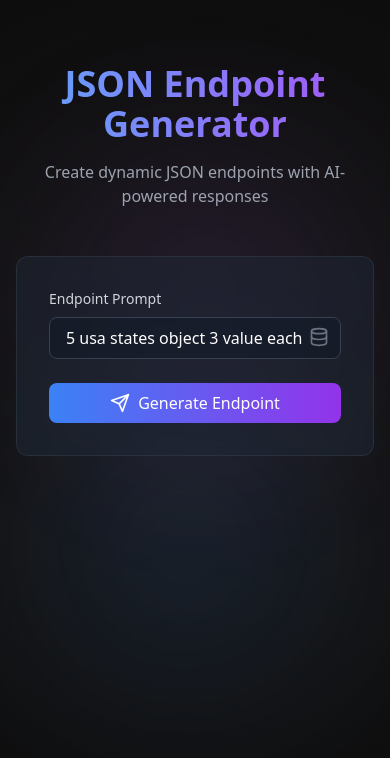
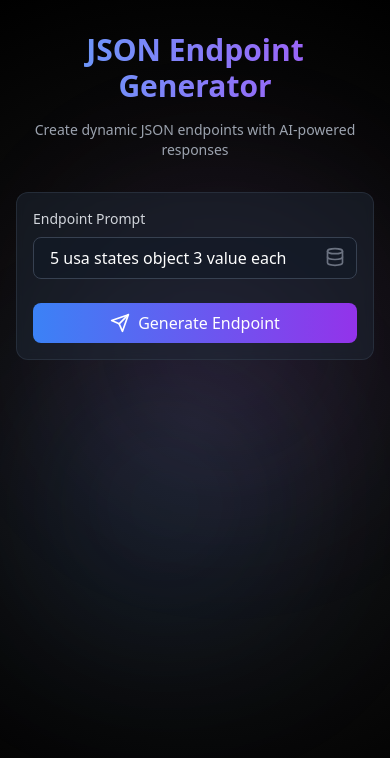
Before and after one commit to akshatshukla13/mockJSONApiAi, a React (Vite) app in the folder client/: page / in a window 390 px wide. Shown: the top 758 px of the page. Built offline with nearby package versions, Linux system fonts and the light colour scheme.

Commit message:
slight ui fixes App.jsx

```diff
--- a/client/src/App.jsx
+++ b/client/src/App.jsx
@@ -24,7 +24,6 @@ function App() {
     setError(null);
 
     try {
-      // Send the request to create the endpoint
       const createRes = await fetch('https://json-api-ai-kappa.vercel.app/create/', {
         method: 'POST',
         headers: {
@@ -38,12 +37,10 @@ function App() {
       if (!createRes.ok) throw new Error('Failed to create endpoint');
 
       const data = await createRes.json();
-
-      // Extract the key from the response and create the endpoint URL
       const key = data.data.key;
       const apiUrl = `https://json-api-ai-kappa.vercel.app/api/${key}`;
 
-      setResponse(apiUrl); // Save the URL to state
+      setResponse(apiUrl);
     } catch (err) {
       setError(err instanceof Error ? err.message : 'An error occurred');
     } finally {
@@ -52,23 +49,23 @@ function App() {
   };
 
   return (
-    <div className="min-h-screen bg-gray-900 text-white relative overflow-hidden">
-      <div className="absolute top-[-50%] left-[-50%] w-[200%] h-[200%] bg-[radial-gradient(circle_at_center,_#1a1a1a_0%,_#000_100%)]"></div>
-      <div className="absolute top-0 left-0 w-full h-full">
-        <div className="absolute top-[20%] left-[20%] w-64 h-64 bg-purple-500/20 rounded-full filter blur-[100px] animate-pulse"></div>
-        <div className="absolute bottom-[20%] right-[20%] w-64 h-64 bg-blue-500/20 rounded-full filter blur-[100px] animate-pulse delay-1000"></div>
+    <div className="min-h-screen bg-gray-900 text-white relative">
+      <div className="fixed inset-0 bg-[radial-gradient(circle_at_center,_#1a1a1a_0%,_#000_100%)]"></div>
+      <div className="fixed inset-0">
+        <div className="absolute top-1/4 left-1/4 w-64 h-64 bg-purple-500/20 rounded-full filter blur-[100px] animate-pulse"></div>
+        <div className="absolute bottom-1/4 right-1/4 w-64 h-64 bg-blue-500/20 rounded-full filter blur-[100px] animate-pulse delay-1000"></div>
       </div>
 
-      <div className="relative z-10 container mx-auto px-4 py-16">
-        <div className="max-w-3xl mx-auto">
-          <div className="text-center mb-12">
-            <h1 className="text-4xl font-bold mb-4 bg-gradient-to-r from-blue-400 to-purple-500 bg-clip-text text-transparent">
+      <div className="relative z-10 container mx-auto px-4 py-8 md:py-16">
+        <div className="max-w-3xl mx-auto space-y-8">
+          <div className="text-center space-y-4">
+            <h1 className="text-3xl md:text-4xl font-bold bg-gradient-to-r from-blue-400 to-purple-500 bg-clip-text text-transparent">
               JSON Endpoint Generator
             </h1>
-            <p className="text-gray-400">Create dynamic JSON endpoints with AI-powered responses</p>
+            <p className="text-gray-400 text-sm md:text-base">Create dynamic JSON endpoints with AI-powered responses</p>
           </div>
 
-          <form onSubmit={handleSubmit} className="space-y-6 bg-gray-800/50 p-8 rounded-xl backdrop-blur-sm border border-gray-700/50">
+          <form onSubmit={handleSubmit} className="space-y-6 bg-gray-800/50 p-4 md:p-8 rounded-xl backdrop-blur-sm border border-gray-700/50">
             <div>
               <label className="block text-sm font-medium text-gray-300 mb-2">
                 Endpoint Prompt
@@ -78,7 +75,7 @@ function App() {
                   type="text"
                   value={endpoint.prompt}
                   onChange={(e) => setEndpoint({ ...endpoint, prompt: e.target.value })}
-                  className="w-full bg-gray-900/50 border border-gray-700 rounded-lg py-2 px-4 text-white focus:ring-2 focus:ring-purple-500 focus:border-transparent"
+                  className="w-full bg-gray-900/50 border border-gray-700 rounded-lg py-2 pl-4 pr-10 text-white focus:ring-2 focus:ring-purple-500 focus:border-transparent"
                   placeholder="Enter a prompt (e.g., '5 usa states object 3 value each')"
                 />
                 <Database className="absolute right-3 top-2.5 text-gray-500 h-5 w-5" />
@@ -88,7 +85,7 @@ function App() {
             <button
               type="submit"
               disabled={loading}
-              className="w-full bg-gradient-to-r from-blue-500 to-purple-600 text-white py-2 px-4 rounded-lg font-medium hover:from-blue-600 hover:to-purple-700 focus:outline-none focus:ring-2 focus:ring-purple-500 focus:ring-offset-2 focus:ring-offset-gray-900 transition-all duration-200 flex items-center justify-center space-x-2"
+              className="w-full bg-gradient-to-r from-blue-500 to-purple-600 text-white py-2 px-4 rounded-lg font-medium hover:from-blue-600 hover:to-purple-700 focus:outline-none focus:ring-2 focus:ring-purple-500 focus:ring-offset-2 focus:ring-offset-gray-900 transition-all duration-200 flex items-center justify-center space-x-2 disabled:opacity-50 disabled:cursor-not-allowed"
             >
               {loading ? (
                 <div className="animate-spin rounded-full h-5 w-5 border-2 border-white border-t-transparent"></div>
@@ -102,26 +99,29 @@ function App() {
           </form>
 
           {error && (
-            <div className="mt-6 p-4 bg-red-900/50 border border-red-700 rounded-lg text-red-200">
+            <div className="p-4 bg-red-900/50 border border-red-700 rounded-lg text-red-200 text-sm">
               {error}
             </div>
           )}
 
           {response && (
-            <div className="mt-6 bg-gray-800/50 p-8 rounded-xl backdrop-blur-sm border border-gray-700/50">
+            <div className="bg-gray-800/50 p-4 md:p-8 rounded-xl backdrop-blur-sm border border-gray-700/50">
               <div className="flex items-center space-x-2 mb-4">
-                <ArrowRight className="h-5 w-5 text-green-400" />
-                <h3 className="text-xl font-medium text-green-400">Generated Endpoint</h3>
+                <ArrowRight className="h-5 w-5 text-green-400 flex-shrink-0" />
+                <h3 className="text-lg md:text-xl font-medium text-green-400">Generated Endpoint</h3>
               </div>
-              <div className="flex justify-between items-center bg-gray-900 space-x-2 mb-4 p-4 rounded-lg">
-                <div>{response}</div>
-                <div onClick={() => handleCopy(response.split('/').pop())} className="cursor-pointer">
+              <div className="flex flex-col md:flex-row justify-between items-start md:items-center bg-gray-900 p-4 rounded-lg space-y-2 md:space-y-0">
+                <div className="break-all text-sm md:text-base">{response}</div>
+                <button
+                  onClick={() => handleCopy(response.split('/').pop())}
+                  className="flex-shrink-0 p-2 hover:bg-gray-800 rounded transition-colors"
+                >
                   {copied ? (
-                    <CopyCheck className="h-5 w-5 cursor-pointer" />
+                    <CopyCheck className="h-5 w-5" />
                   ) : (
-                    <Copy className="h-5 w-5 cursor-pointer" />
+                    <Copy className="h-5 w-5" />
                   )}
-                </div>
+                </button>
               </div>
             </div>
           )}
```
